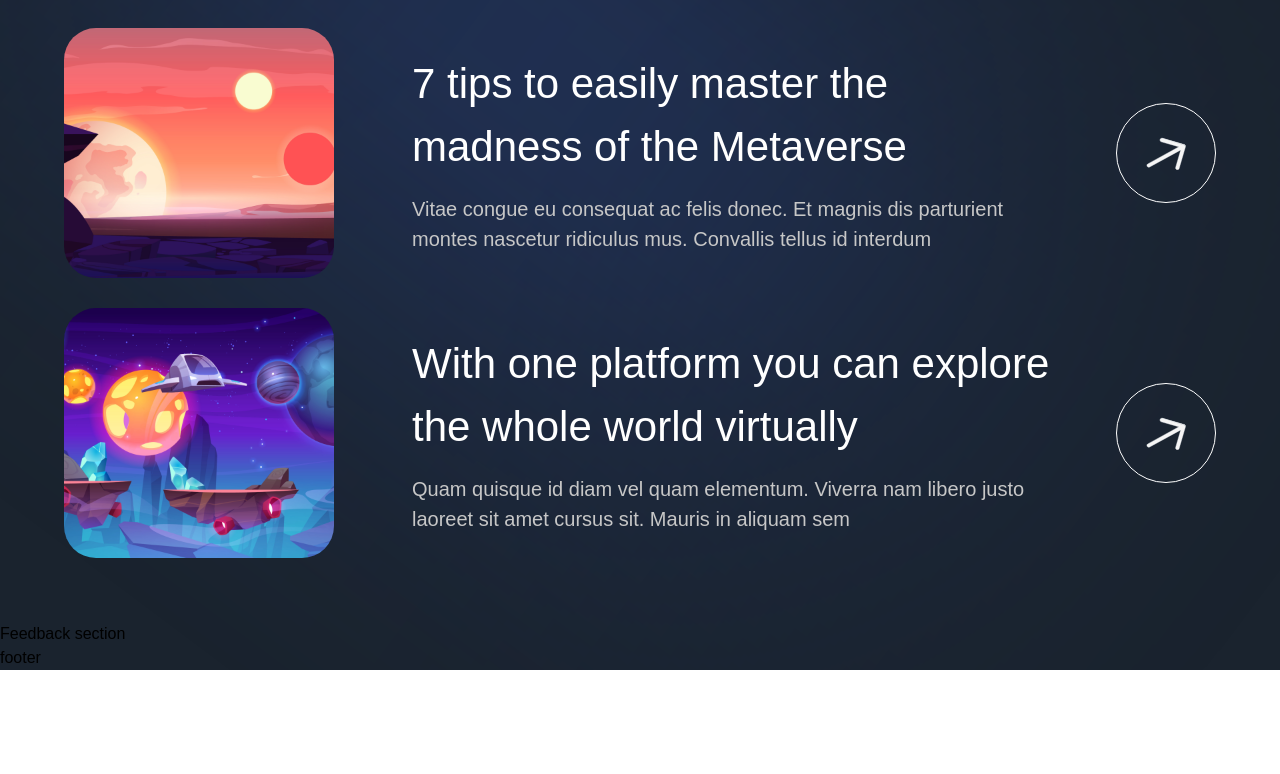
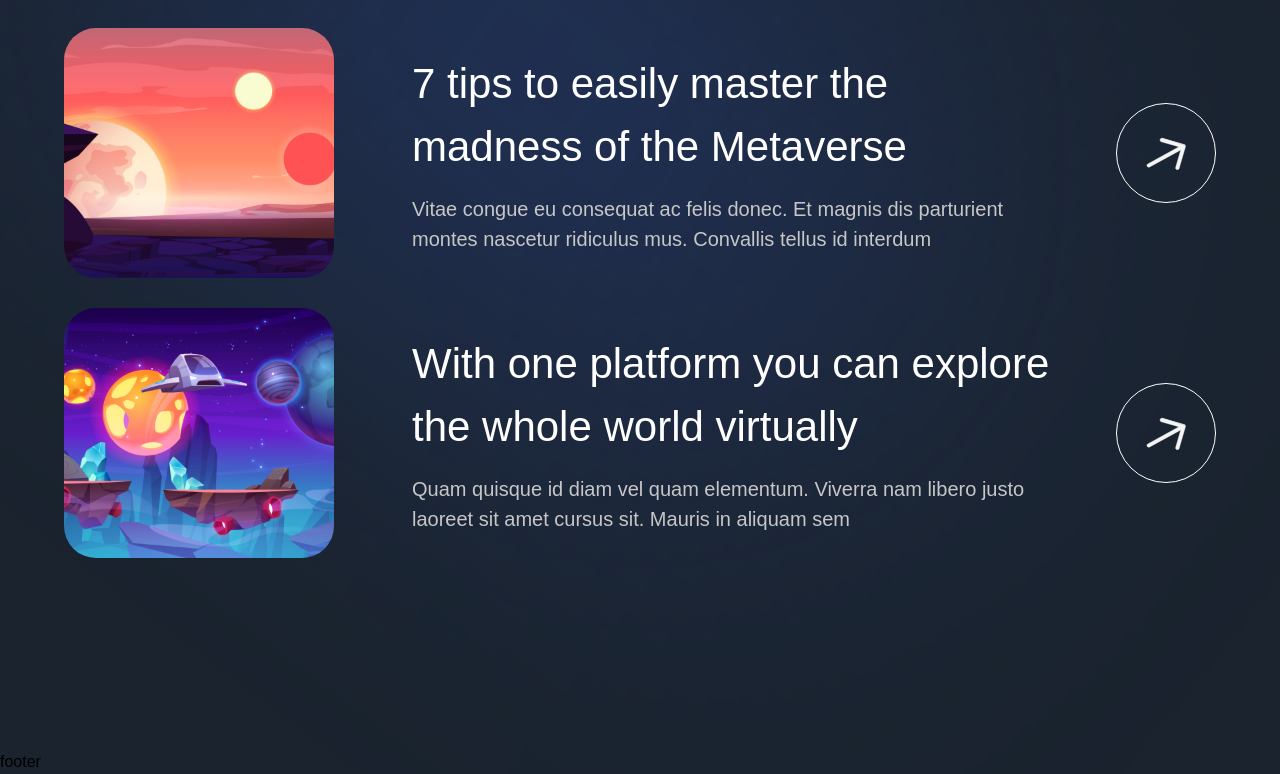
Before and after one commit to anggriawanmr/metaversus, a Next.js app: page / in a window 1280 px wide. Shown: the part 5396-6170 px from the top of the page. Before the commit the page ends 6066 px from the top, so only its background shows below. Built offline with nearby package versions, Linux system fonts and the light colour scheme; a web font is replaced by a local one.

Commit message:
Adding importing files to Feedback component :sparkles:

```diff
--- a/sections/Feedback.jsx
+++ b/sections/Feedback.jsx
@@ -1,8 +1,19 @@
 'use client';
 
+import { motion } from 'framer-motion';
+
+import styles from '../styles';
+import { fadeIn, staggerContainer, zoomIn } from '../utils/motion';
+
 const Feedback = () => (
-  <section>
-    Feedback section
+  <section className={`${styles.paddings} relative z-10`}>
+    <motion.div
+      variants={staggerContainer}
+      initial="hidden"
+      whileInView="show"
+      viewport={{ once: 'false', amount: 0.25 }}
+      className={`${styles.innerWidth} mx-auto flex flex-col`}
+    ></motion.div>
   </section>
 );
 
```
